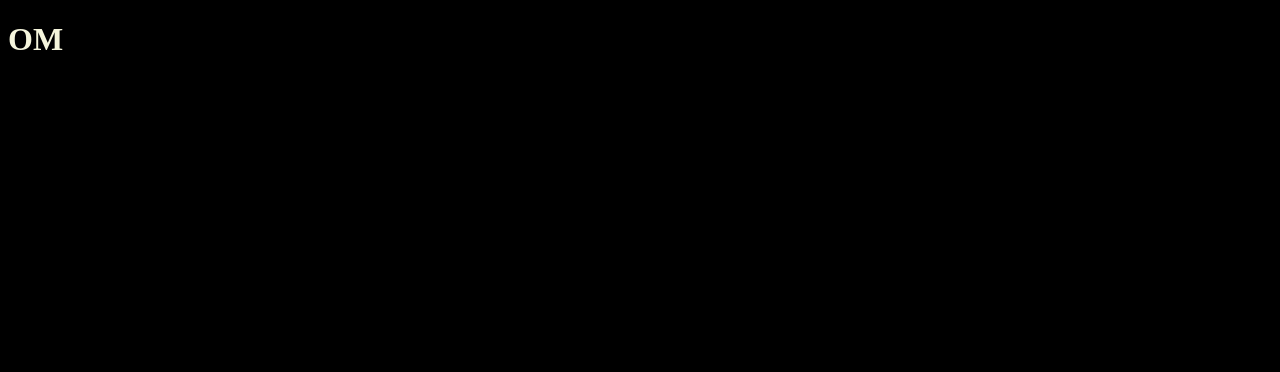
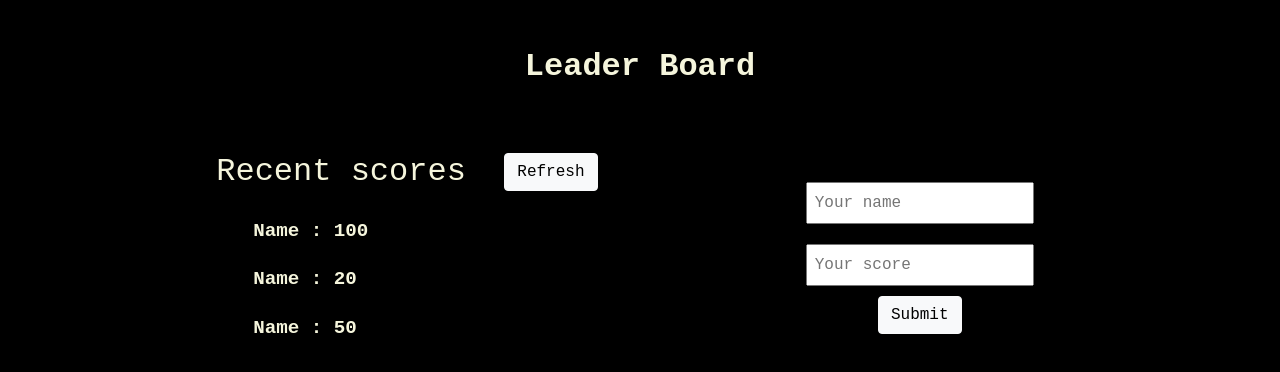
Before and after one commit to AkshithaReddy1899/Microverse-Leader-Board, a website built with webpack: page src/index.html in a window 1280 px wide. Built offline with nearby package versions, Linux system fonts and the light colour scheme.

Commit message:
import and export js components

```diff
--- a/src/index.html
+++ b/src/index.html
@@ -4,9 +4,16 @@
   <meta charset="UTF-8">
   <meta http-equiv="X-UA-Compatible" content="IE=edge">
   <meta name="viewport" content="width=device-width, initial-scale=1.0">
-  <title>Document</title>
+  <title>Leader Board</title>
+  <link href="https://cdn.jsdelivr.net/npm/bootstrap@5.0.2/dist/css/bootstrap.min.css" rel="stylesheet" integrity="sha384-EVSTQN3/azprG1Anm3QDgpJLIm9Nao0Yz1ztcQTwFspd3yD65VohhpuuCOmLASjC" crossorigin="anonymous">
 </head>
-<body>
-  <h1>OM</h1>
+<body class="p-5">
+  <main class="row-md-6 row-sd-12">
+    <h1 class="header">Leader Board</h1>
+    <br><br>
+    <section id="container" class="row-md-3 row-sd-12">
+    </section>
+  </main>
+  <script src="https://cdn.jsdelivr.net/npm/bootstrap@5.0.2/dist/js/bootstrap.bundle.min.js" integrity="sha384-MrcW6ZMFYlzcLA8Nl+NtUVF0sA7MsXsP1UyJoMp4YLEuNSfAP+JcXn/tWtIaxVXM" crossorigin="anonymous"></script>
 </body>
 </html>
--- a/src/index.js
+++ b/src/index.js
@@ -1,3 +1,9 @@
 import './style.css';
+import List from './module/list.js';
+import Form from './module/form.js';
 
-console.log('OM')
+const container = document.getElementById('container');
+
+window.onload = () => {
+  container.innerHTML = List() + Form();
+};
--- /dev/null
+++ b/src/module/form.js
@@ -0,0 +1,7 @@
+const Form = () => `<form id="form" class="row-md-3 row-sd-12">
+  <input type="text" class="input-name" placeholder="Your name">
+  <input type="text" class="inut-score" placeholder="Your score">
+  <button type="submit" class="btn btn-light" id="submit">Submit</button>
+</form>`;
+
+export default Form;
--- /dev/null
+++ b/src/module/list.js
@@ -0,0 +1,10 @@
+const List = () => `<div class="list-container row-md-6 row-sd-12">
+  <h2 class="list-header">Recent scores&nbsp;&nbsp;<button type="button" class="btn btn-light" id="refresh">Refresh</button></h2>
+    <ul id="list">
+      <li class="list-item">Name : 100</li>
+      <li class="list-item">Name : 20</li>
+      <li class="list-item">Name : 50</li>
+    </ul>
+</div>`;
+
+export default List;
--- a/src/style.css
+++ b/src/style.css
@@ -1,4 +1,54 @@
+* {
+  margin: 0;
+  padding: 0;
+  box-sizing: border-box;
+}
+
 body {
-  background: black;
+  width: 100vw;
+  height: 100vh;
+  font-family: "Courier New", Courier, monospace;
+  font-size: 16px;
+  text-align: center;
+  background-color: black;
   color: beige;
 }
+
+.header {
+  font-family: monospace;
+  font-size: 2rem;
+  font-weight: bolder;
+}
+
+#container {
+  display: flex;
+  flex-direction: row;
+  justify-content: space-evenly;
+  align-items: center;
+}
+
+.list-header {
+  padding: 10px;
+}
+
+.list-item {
+  margin: 10px;
+  text-align: left;
+  padding: 5px;
+  list-style: none;
+  font-size: 1.2rem;
+  font-weight: bold;
+}
+
+form {
+  display: flex;
+  flex-direction: column;
+  justify-content: center;
+  align-items: center;
+  padding: 30px;
+}
+
+input {
+  padding: 7px;
+  margin: 10px;
+}
--- a/webpack.config.js
+++ b/webpack.config.js
@@ -25,4 +25,4 @@ module.exports = {
       },
     ],
   },
-}
+};
```
Also changed, not shown: README.md, src/Leader-Board.png (added).
